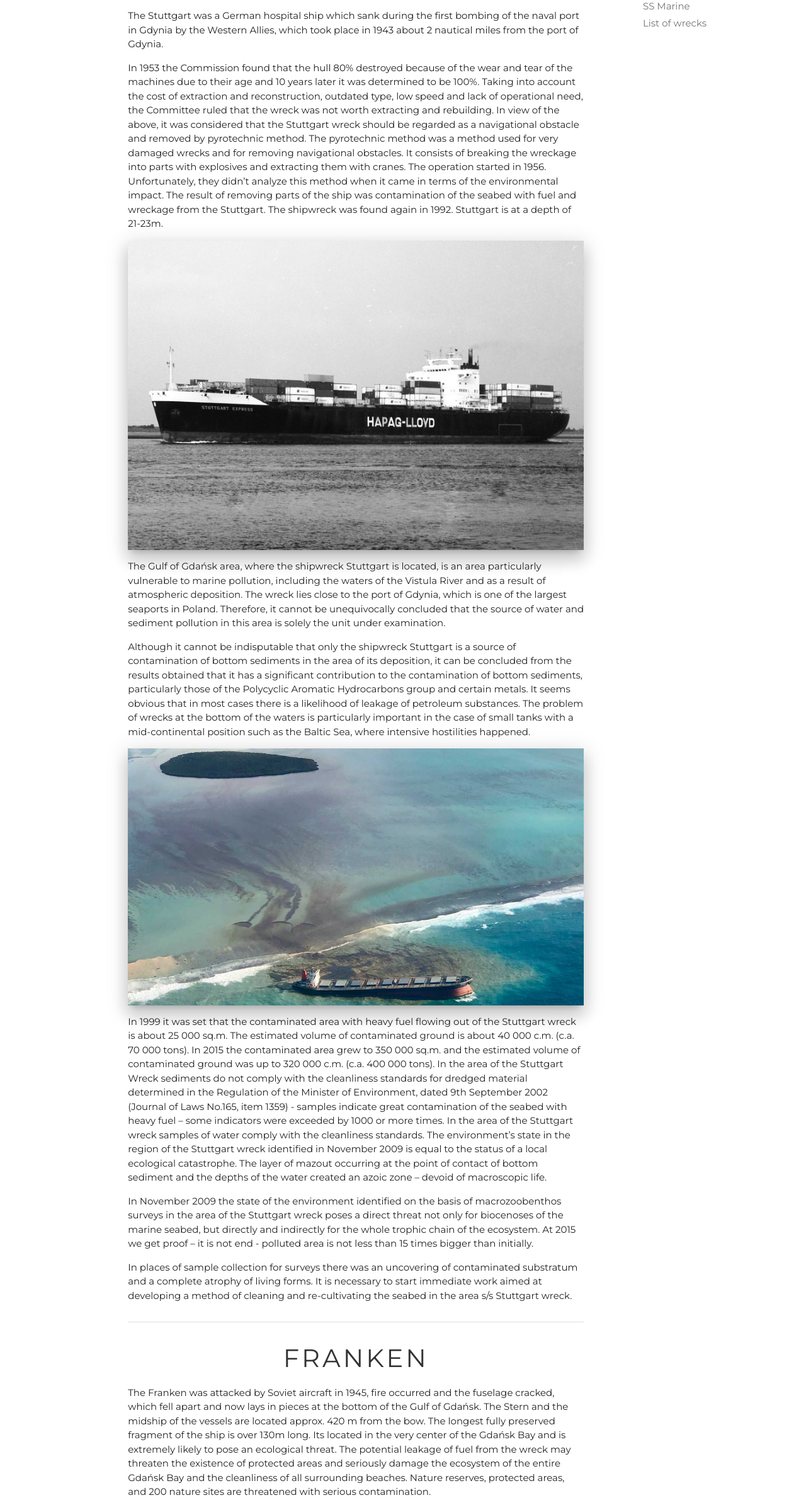
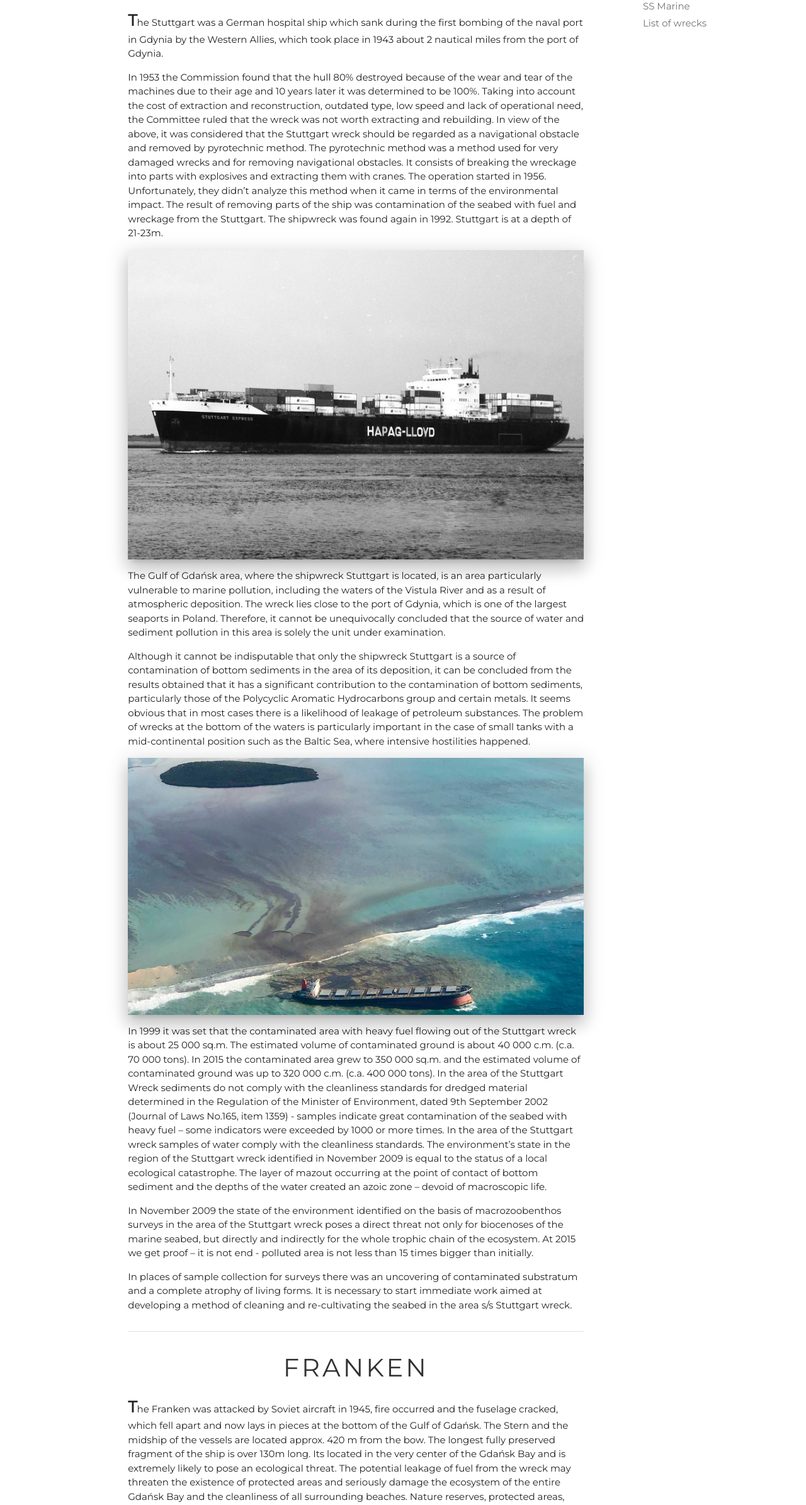
Before and after one commit to TomasSirotek/Exam-2021, a plain HTML site: page articles.html in a window 1280 px wide. Shown: the part 165-2554 px from the top of the page at 63% size. Drawn offline with nearby package versions, Linux system fonts and the light colour scheme.

Commit message:
big letters and shit

```diff
--- a/articles.html
+++ b/articles.html
@@ -19,6 +19,12 @@
     <!--Ask colaborator-->
     <link rel="stylesheet" href="http://maxcdn.bootstrapcdn.com/font-awesome/4.2.0/css/font-awesome.min.css">
     <title>Articles-Seaware foundation</title>
+    <style>
+      .firstletter{
+        font-size: 25px;
+        font-weight: bold;
+      }
+    </style>
 </head>
 <body>
   <div class="navbar-fixed ">
@@ -61,7 +67,7 @@
     <!--first article-->
           <div class="section scrollspy" id="primary">
             <h2>Stuttgard</h2>
-              <p>The Stuttgart was a German hospital ship which sank during the first bombing of the naval port in Gdynia by the Western Allies, which took place in 1943 about 2 nautical miles from the port of Gdynia.
+              <p><span class="firstletter">T</span>he Stuttgart was a German hospital ship which sank during the first bombing of the naval port in Gdynia by the Western Allies, which took place in 1943 about 2 nautical miles from the port of Gdynia.
                   </p>
                     <p>In 1953 the Commission found that the hull 80% destroyed because of the wear and tear of the machines due to their age and 10 years later it was determined to be 100%. Taking into account the cost of extraction and reconstruction, outdated type, low speed and lack of operational need, the Committee ruled that the wreck was not worth extracting and rebuilding. In view of the above, it was considered that the Stuttgart wreck should be regarded as a navigational obstacle and removed by pyrotechnic method. The pyrotechnic method was a method used for very damaged wrecks and for removing navigational obstacles. It consists of breaking the wreckage into parts with explosives and extracting them with cranes. The operation started in 1956. Unfortunately, they didn’t analyze this method when it came in terms of the environmental impact.  The result of removing parts of the ship was contamination of the seabed with fuel and wreckage from the Stuttgart. The shipwreck was found again in 1992. Stuttgart is at a depth of 21-23m.
                   </p>
@@ -94,7 +100,7 @@
     <!-- second article-->
 <div class="section scrollspy" id="secondary">
   <h2>FRANKEN</h2>
-    <p>The Franken was attacked by Soviet aircraft in 1945, fire occurred and the fuselage cracked, which fell apart and now lays in pieces at the bottom of the Gulf of Gdańsk. The Stern and the midship of the vessels are located approx. 420 m from the bow. The longest fully preserved fragment of the ship is over 130m long.
+    <p><span class="firstletter">T</span>he Franken was attacked by Soviet aircraft in 1945, fire occurred and the fuselage cracked, which fell apart and now lays in pieces at the bottom of the Gulf of Gdańsk. The Stern and the midship of the vessels are located approx. 420 m from the bow. The longest fully preserved fragment of the ship is over 130m long.
                   Its located in the very center of the Gdańsk Bay and is extremely likely to pose an ecological threat. The potential leakage of fuel from the wreck may threaten the existence of protected areas and seriously damage the ecosystem of the entire Gdańsk Bay and the cleanliness of all surrounding beaches. Nature reserves, protected areas, and 200 nature sites are threatened with serious contamination.
     </p>
     <p>
```
Also changed, not shown: index.html (+1 -1 lines), support.html (+3 -3 lines).
